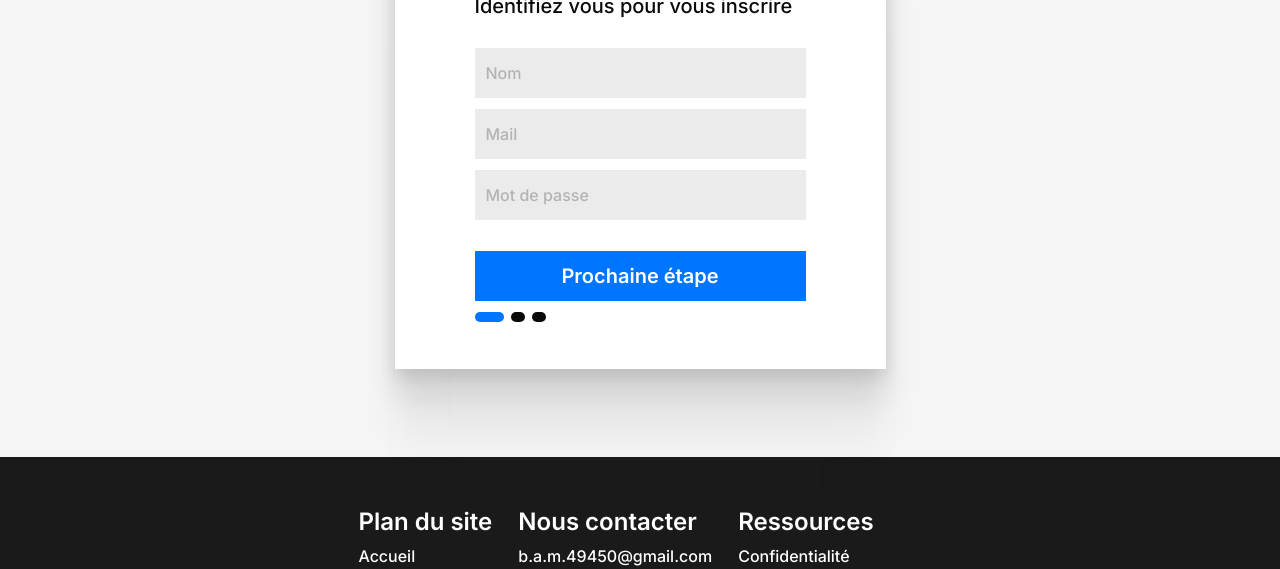
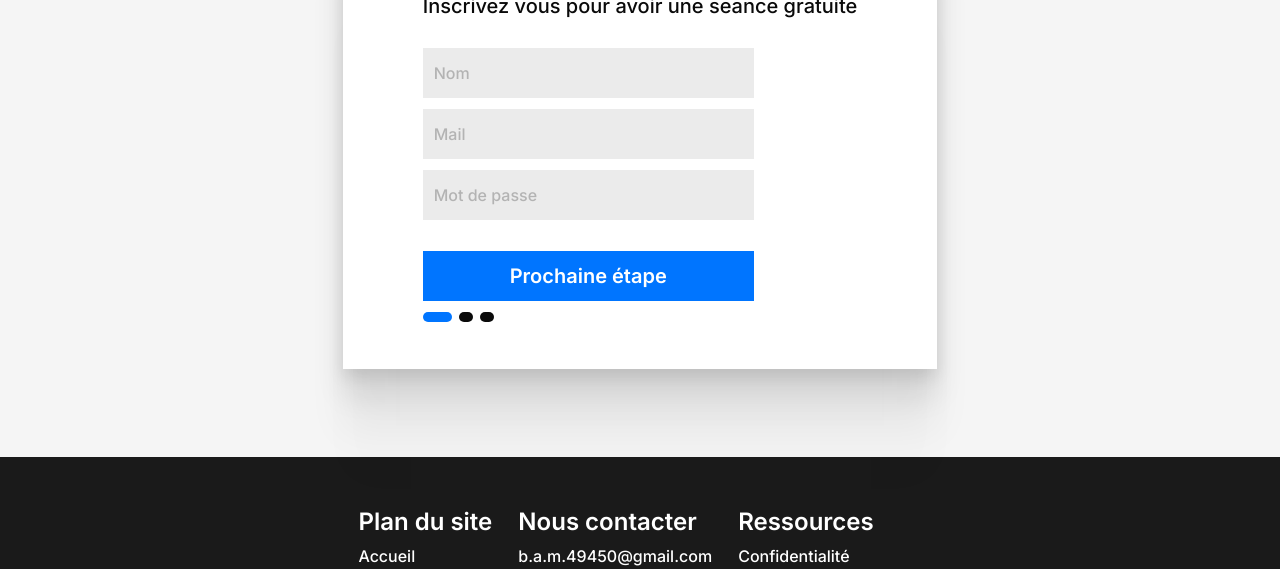
Before and after one commit to Nakyss/nakyss.github.io, a plain HTML site: page inscription.html in a window 1280 px wide. Shown: the part 251-820 px from the top of the page. Drawn offline with Linux system fonts and the light colour scheme.

Commit message:
Update inscription.html

```diff
--- a/inscription.html
+++ b/inscription.html
@@ -25,7 +25,7 @@
     <main>
         <div class="inscriB">
             <h3>Bienvenue</h3>
-            <p>Identifiez vous pour vous inscrire</p>
+            <p>Inscrivez vous pour avoir une seance gratuite</p>
 
             <form action="inscription2.html" method="GET" class="form-example">
                 <div >
```
